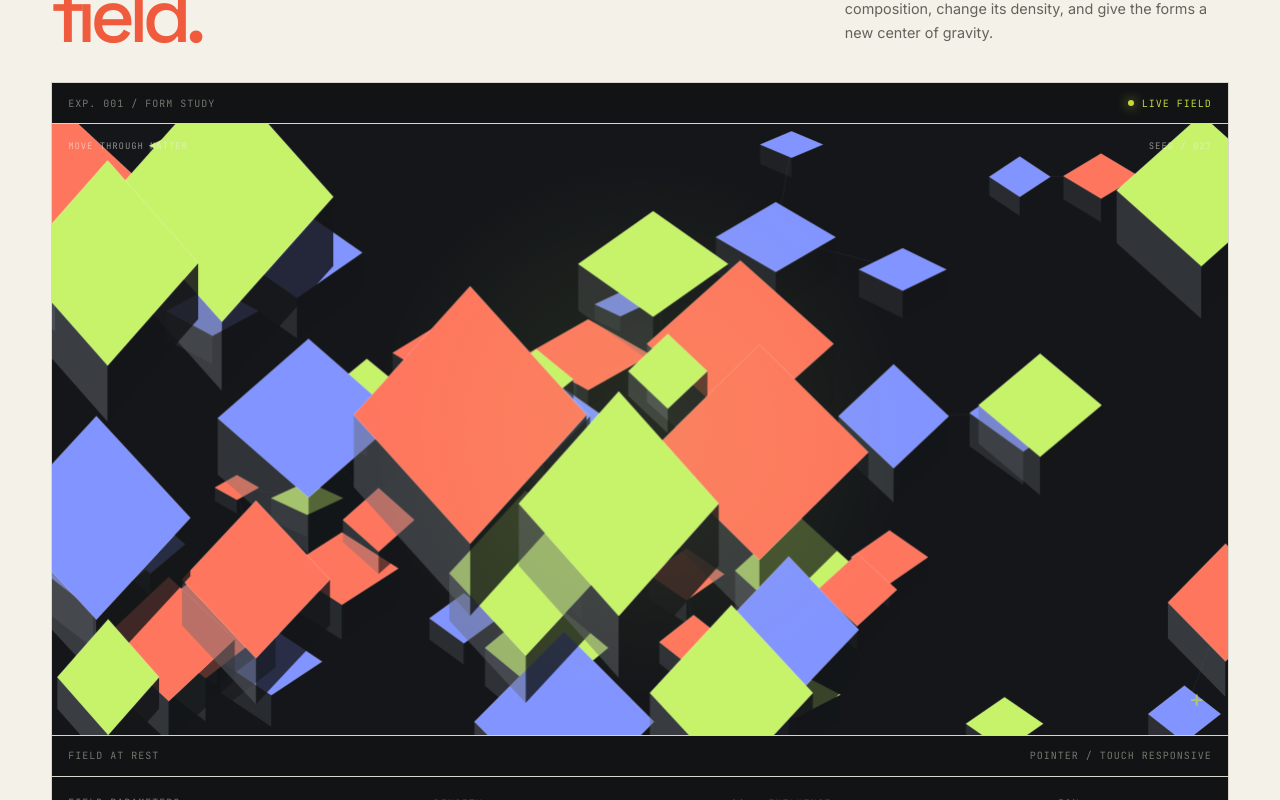
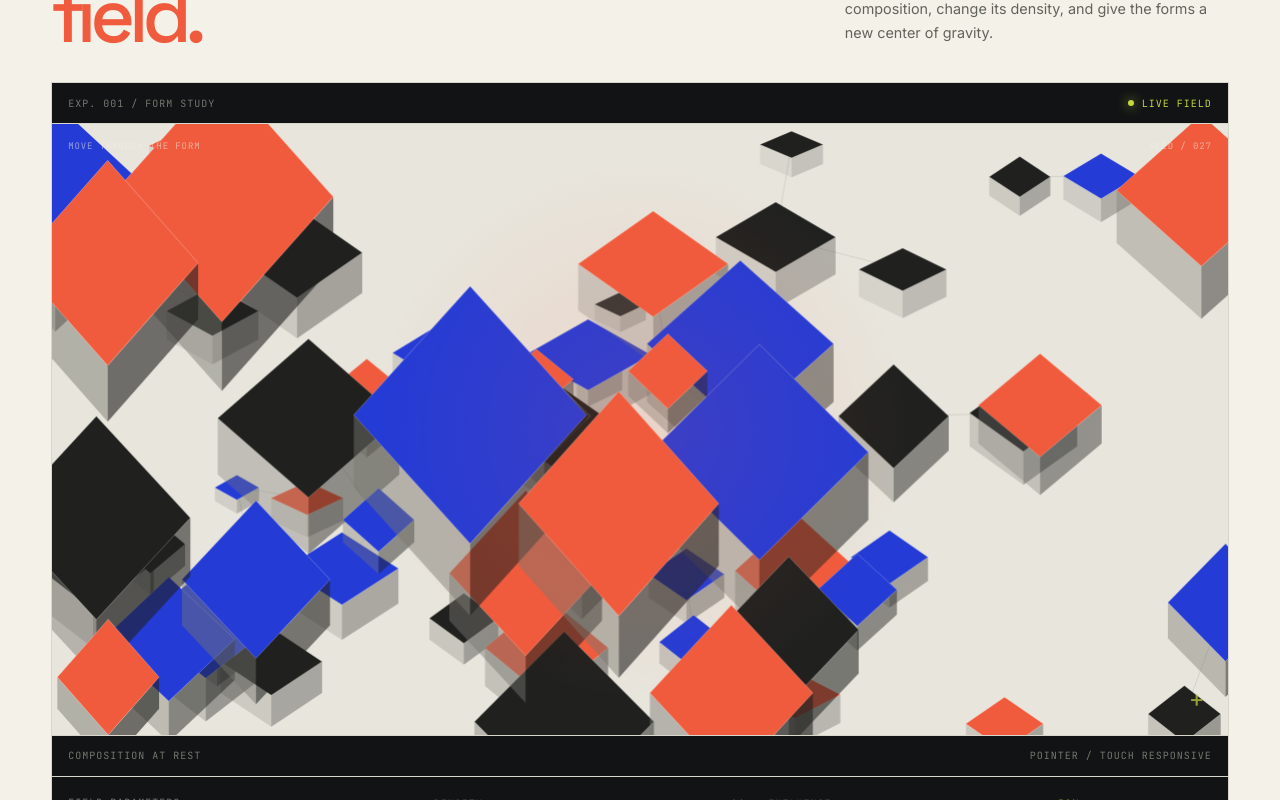
Before and after one commit to poltergit/forma, a Next.js app: page /playground in a window 1280 px wide. Shown: the part 880-1680 px from the top of the page. Built offline with nearby package versions, Linux system fonts and the light colour scheme; no server answers.

Commit message:
Bring Playground into FORMA atelier art direction

```diff
--- a/src/features/playground/components/playground-experience.tsx
+++ b/src/features/playground/components/playground-experience.tsx
@@ -40,7 +40,7 @@ export function PlaygroundExperience() {
   const [seed, setSeed] = useState(27);
   const [density, setDensity] = useState(64);
   const [influence, setInfluence] = useState(58);
-  const [status, setStatus] = useState("FIELD AT REST");
+  const [status, setStatus] = useState("COMPOSITION AT REST");
 
   const recompose = useCallback(() => {
     setSeed((current) => current + 1);
@@ -61,7 +61,7 @@ export function PlaygroundExperience() {
       canvas.width = Math.floor(width * ratio);
       canvas.height = Math.floor(height * ratio);
       context.setTransform(ratio, 0, 0, ratio, 0, 0);
-      context.fillStyle = "#141619";
+      context.fillStyle = "#e8e5dc";
       context.fillRect(0, 0, width, height);
 
       const points = createPoints(seed, density);
@@ -69,7 +69,7 @@ export function PlaygroundExperience() {
       const originY = height * (pointerRef.current.active ? pointerRef.current.y : 0.5);
       const influenceRadius = Math.min(width, height) * (0.12 + influence / 180);
       const cell = Math.sqrt((width * height) / density) * 0.9;
-      const palette = ["#c7f36b", "#ff765e", "#8294ff"];
+      const palette = ["#f05b3e", "#243bd6", "#20211f"];
       const projected = points.map((point) => {
         const baseX = point.x * width;
         const baseY = point.y * height;
@@ -90,7 +90,7 @@ export function PlaygroundExperience() {
       });
 
       context.lineWidth = 0.65;
-      context.strokeStyle = "rgba(242,240,234,0.08)";
+      context.strokeStyle = "rgba(32,33,31,0.16)";
       for (let index = 0; index < projected.length; index += 1) {
         const point = projected[index];
         let nearest = -1;
@@ -125,17 +125,17 @@ export function PlaygroundExperience() {
           polygon(
             context,
             [[x, y - rise], [x + half, y], [x, y + rise], [x - half, y]],
-            `rgba(242,240,234,${0.05 + point.z * 0.08})`,
+            `rgba(255,253,247,${0.18 + point.z * 0.12})`,
           );
           polygon(
             context,
             [[x - half, y], [x, y + rise], [x, y + rise + half * 0.62], [x - half, y + half * 0.62]],
-            `rgba(100,105,112,${alpha * 0.55})`,
+            `rgba(119,119,111,${alpha * 0.55})`,
           );
           polygon(
             context,
             [[x + half, y], [x, y + rise], [x, y + rise + half * 0.62], [x + half, y + half * 0.62]],
-            `rgba(20,22,25,${alpha})`,
+            `rgba(32,33,31,${alpha * 0.7})`,
           );
           polygon(
             context,
@@ -143,14 +143,14 @@ export function PlaygroundExperience() {
             tone,
           );
           context.globalAlpha = 0.12 + point.z * 0.2;
-          context.strokeStyle = "#ffffff";
+          context.strokeStyle = "#fffdf7";
           context.stroke();
           context.globalAlpha = 1;
         });
 
       const glow = context.createRadialGradient(originX, originY, 0, originX, originY, influenceRadius);
-      glow.addColorStop(0, "rgba(199,243,107,0.10)");
-      glow.addColorStop(1, "rgba(199,243,107,0)");
+      glow.addColorStop(0, "rgba(240,91,62,0.13)");
+      glow.addColorStop(1, "rgba(240,91,62,0)");
       context.fillStyle = glow;
       context.fillRect(0, 0, width, height);
     };
@@ -173,7 +173,7 @@ export function PlaygroundExperience() {
       active: true,
     };
     drawRef.current?.();
-    setStatus("FIELD DISPLACED");
+    setStatus("COMPOSITION DISTURBED");
   };
 
   const handleStageKeyDown = (event: KeyboardEvent<HTMLDivElement>) => {
@@ -217,7 +217,7 @@ export function PlaygroundExperience() {
         <div className={styles.staticFallback} aria-hidden="true"><i /><i /><i /><i /></div>
         <canvas ref={canvasRef} aria-hidden="true" />
         <div className={styles.stageOverlay}>
-          <span>MOVE THROUGH MATTER</span>
+          <span>MOVE THROUGH THE FORM</span>
           <span>SEED / {String(seed).padStart(3, "0")}</span>
         </div>
         <span className={styles.stageCrosshair} aria-hidden="true">+</span>
```
